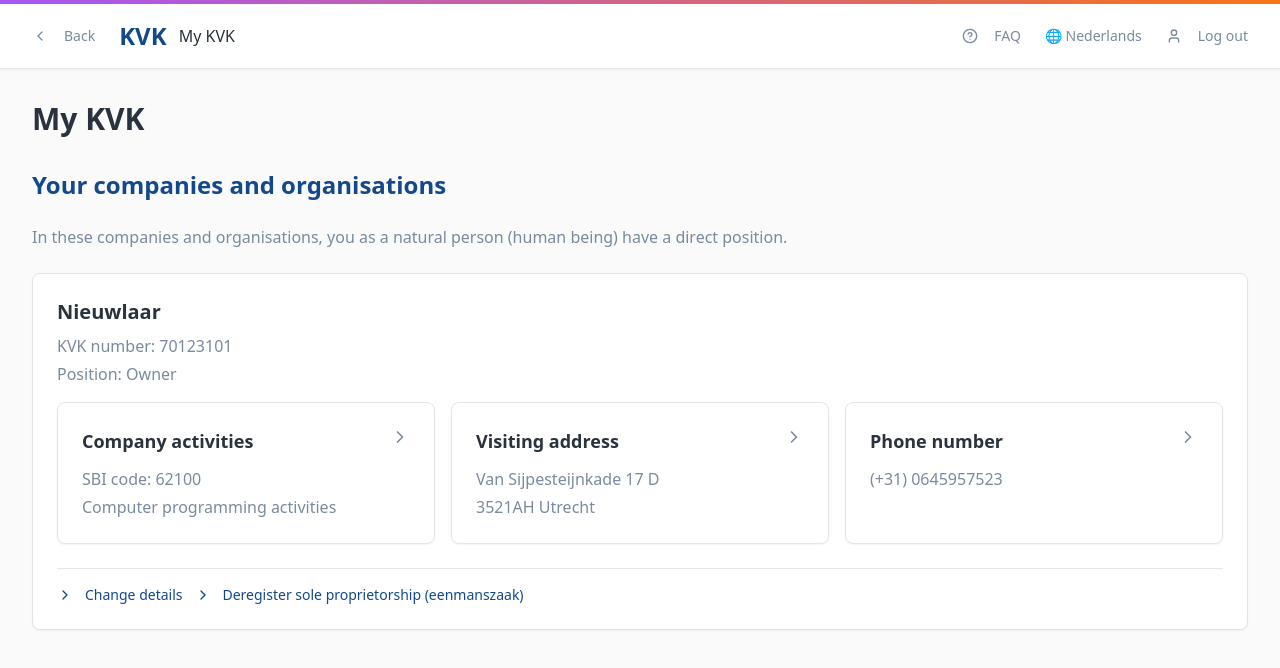
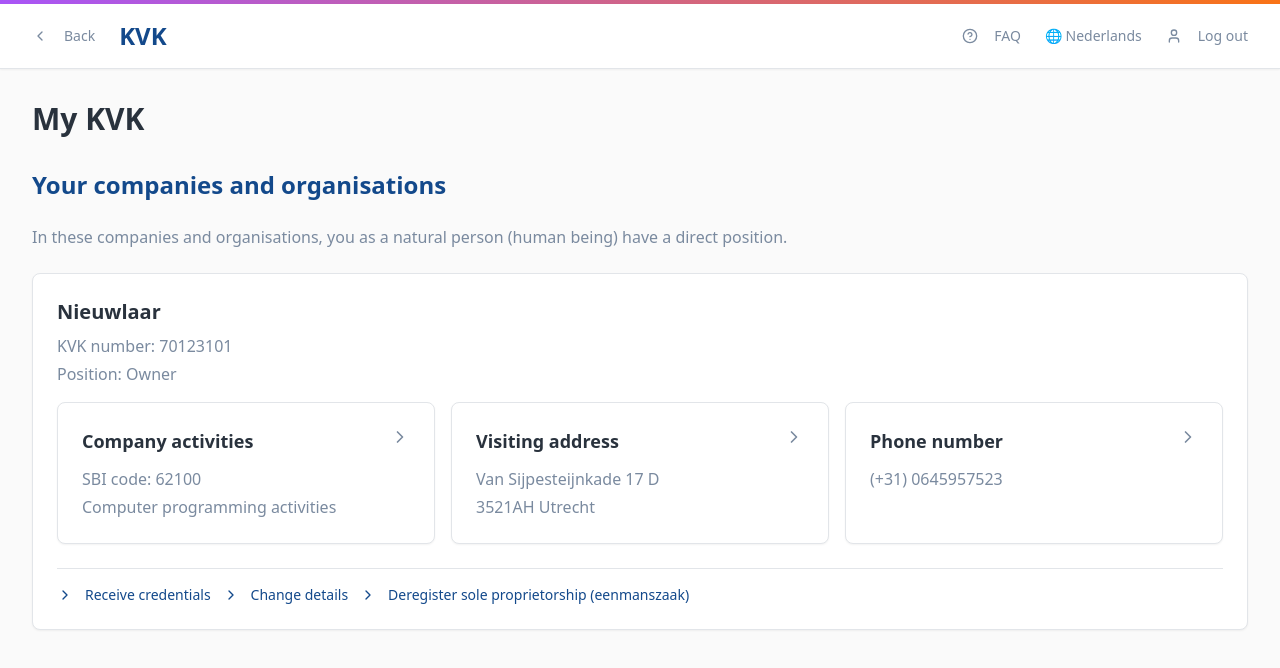
Before and after one commit to kvk-innovatie/we-build-mijn-kvk-frontend, a React (Vite) app: page / in a window 1280 px wide. Shown: the top 668 px of the page. Built offline with nearby package versions, Linux system fonts and the light colour scheme; the HTML template or start-up script is replaced by a standard one.

Commit message:
Update top bar and company details

```diff
--- a/src/components/KVKHeader.tsx
+++ b/src/components/KVKHeader.tsx
@@ -16,9 +16,8 @@ const KVKHeader = () => {
                 <ChevronLeft className="w-4 h-4 mr-2" />
                 Back
               </Button>
-              <div className="flex items-center space-x-3">
+              <div className="flex items-center">
                 <div className="text-2xl font-bold text-kvk-blue">KVK</div>
-                <span className="text-kvk-text-primary font-medium">My KVK</span>
               </div>
             </div>
 
--- a/src/pages/Index.tsx
+++ b/src/pages/Index.tsx
@@ -67,6 +67,7 @@ const Index = () => {
 
             {/* Action Buttons */}
             <div className="flex flex-col sm:flex-row gap-3 pt-4 border-t border-kvk-border">
+              <ActionButton>Receive credentials</ActionButton>
               <ActionButton>Change details</ActionButton>
               <ActionButton>Deregister sole proprietorship (eenmanszaak)</ActionButton>
             </div>
```
